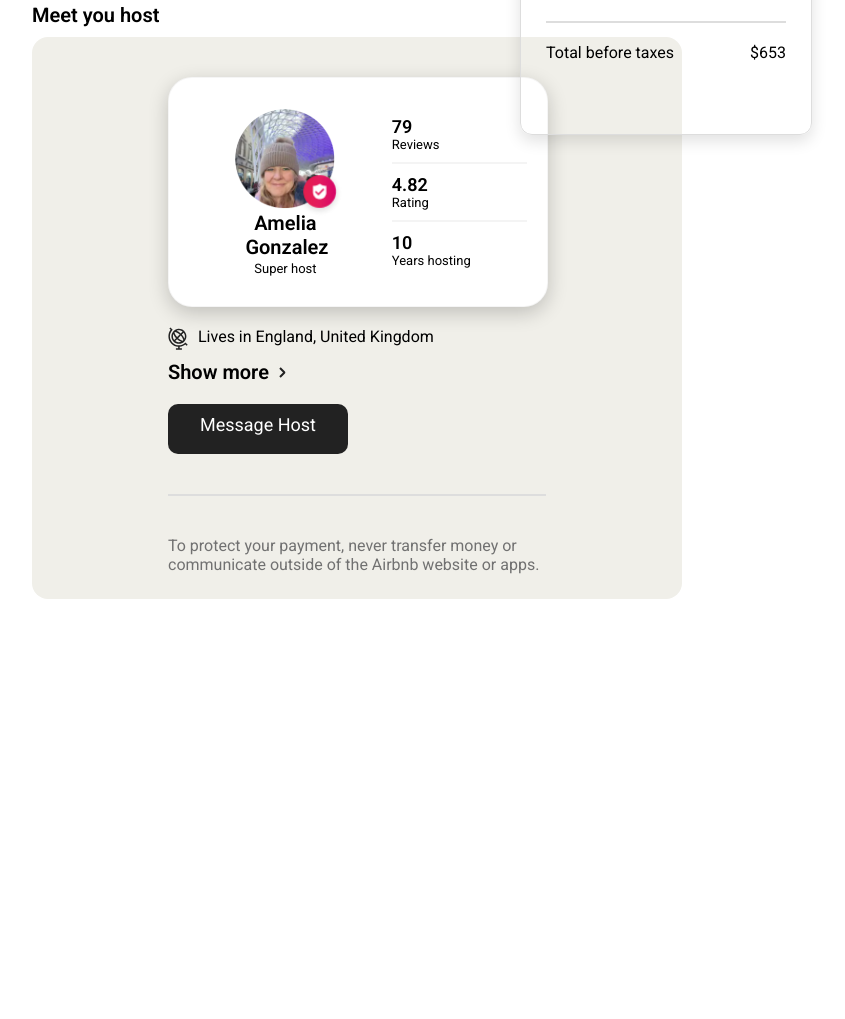
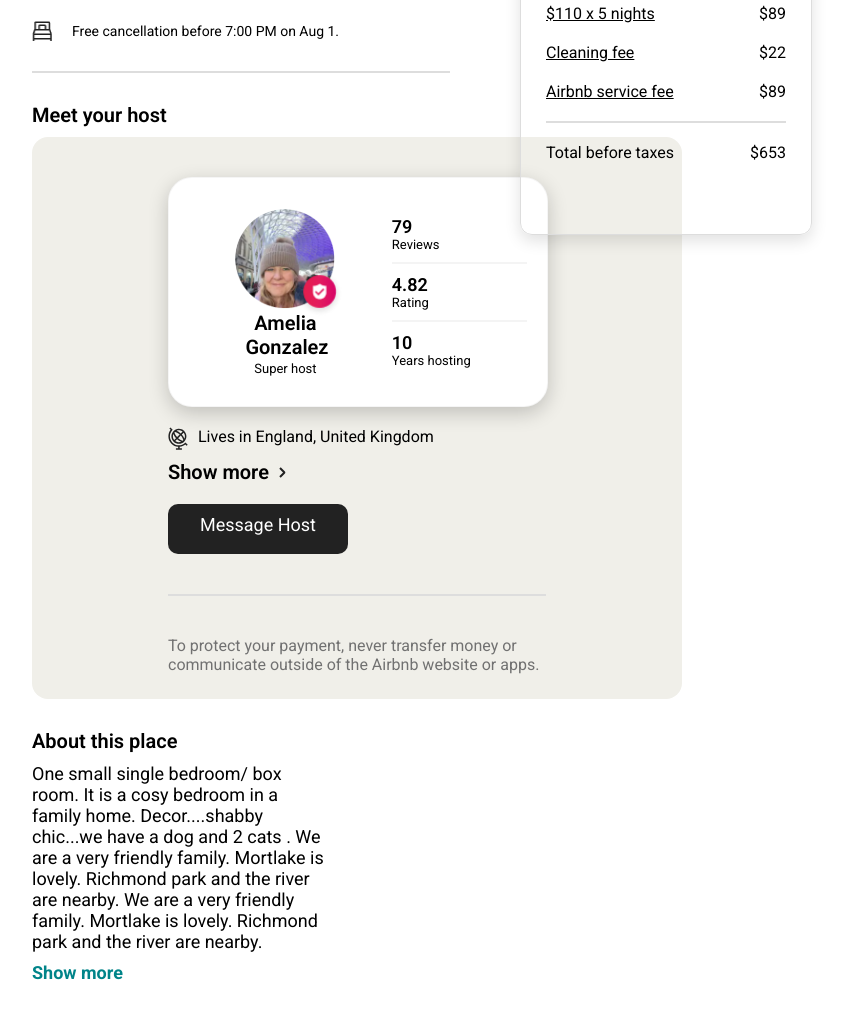
Before and after one commit to sachin-sapkota/airbnb, a plain HTML site: page index.html in a window 1280 px wide. Shown: the part 945-1964 px from the top of the page, without its empty margins (218-1063 px from the left). Drawn offline with Linux system fonts and the light colour scheme.

```diff
--- a/css/style.css
+++ b/css/style.css
@@ -77,6 +77,7 @@ a:hover {
   align-items: flex-start;
   gap: 15px;
   margin-top: 20px;
+  padding-top: 100px;
 }
 .cover-header {
   display: flex;
--- a/index.html
+++ b/index.html
@@ -177,7 +177,9 @@
 
             <hr style="border: 1px solid #ddd; margin: 20px 0" />
 
-            <span style="font-weight: 600; font-size: 20px">Meet you host</span>
+            <span style="font-weight: 600; font-size: 20px"
+              >Meet your host</span
+            >
             <div class="host-details-wrapper">
               <div class="host-detail-card">
                 <div
@@ -316,6 +318,37 @@
                 </p>
               </div>
             </div>
+
+            <div style="margin: 20px 0 0 0">
+              <span style="font-weight: 600; font-size: 20px"
+                >About this place</span
+              >
+              <p
+                style="
+                  width: 70%;
+                  margin: 10px 0;
+                  font-size: var(--text-lg);
+                  font-weight: var(--font-normal);
+                "
+              >
+                One small single bedroom/ box room. It is a cosy bedroom in a
+                family home. Decor....shabby chic...we have a dog and 2 cats .
+                We are a very friendly family. Mortlake is lovely. Richmond park
+                and the river are nearby. We are a very friendly family.
+                Mortlake is lovely. Richmond park and the river are nearby.
+              </p>
+              <a
+                style="
+                  color: #008489;
+                  font-weight: var(--font-bold);
+                  font-size: var(--text-lg);
+
+                  text-decoration: none;
+                "
+                href="#"
+                >Show more</a
+              >
+            </div>
           </div>
         </div>
 
```
